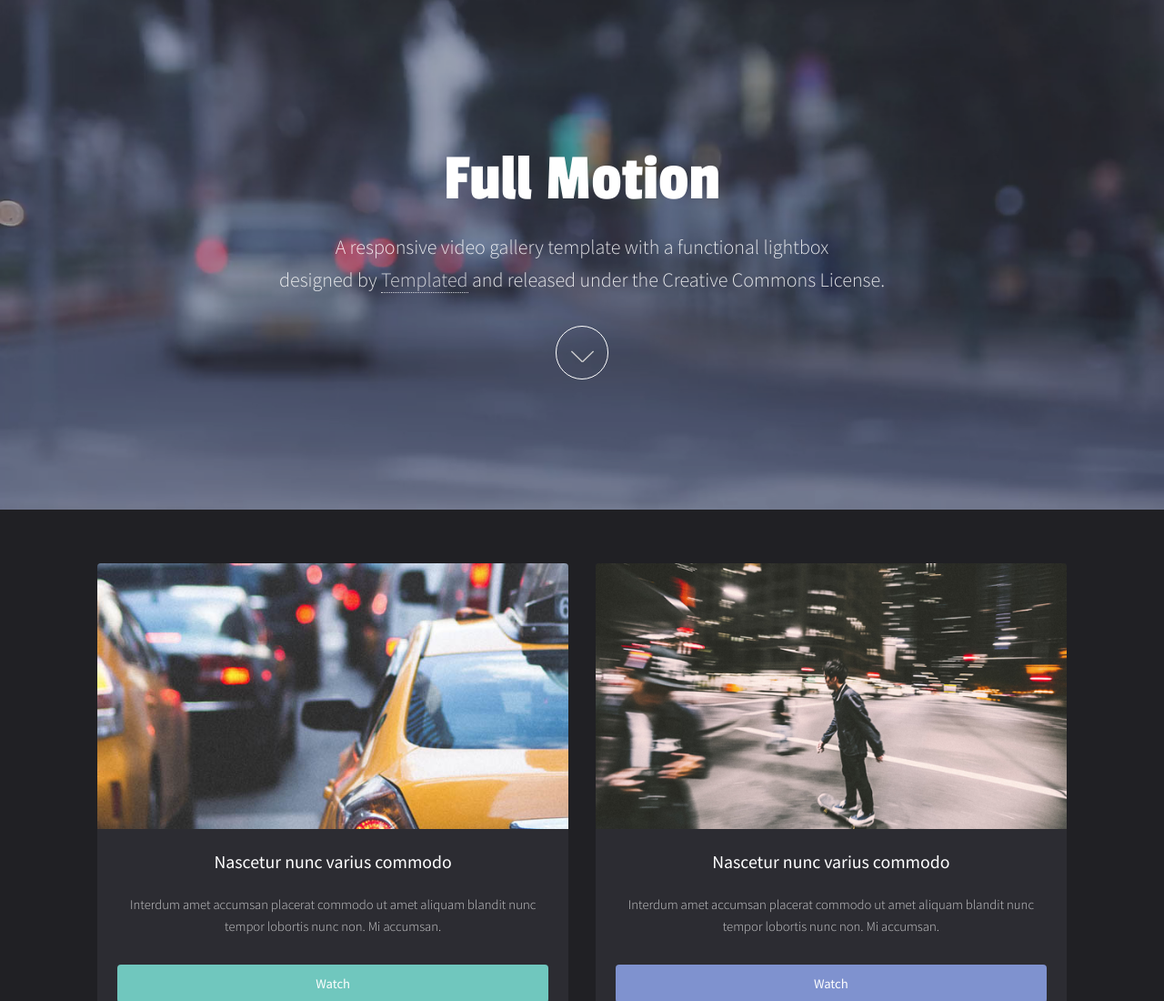
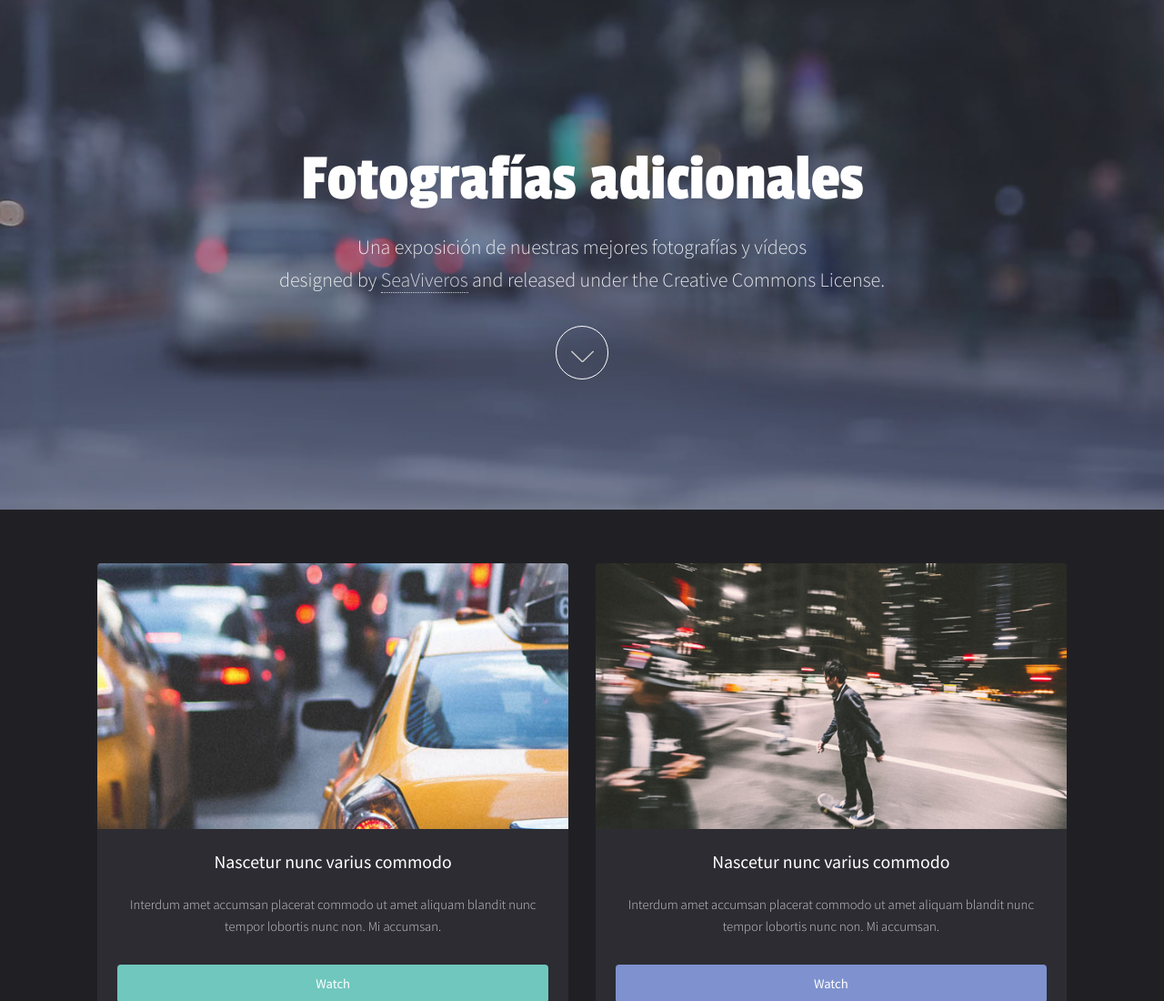
Before and after one commit to AntonioS813/HTML-TIC, a plain HTML site: page templated-fullmotion/galeria.html in a window 1280 px wide. Shown: the top 1100 px of the page at 91% size. Drawn offline with Linux system fonts and the light colour scheme.

Commit message:
Navegacion entre plantillas

```diff
--- a/templated-fullmotion/galeria.html
+++ b/templated-fullmotion/galeria.html
@@ -22,9 +22,9 @@
 				<section id="banner" data-video="images/banner">
 					<div class="inner">
 						<header>
-							<h1>Full Motion</h1>
-							<p>A responsive video gallery template with a functional lightbox<br />
-							designed by <a href="https://templated.co/">Templated</a> and released under the Creative Commons License.</p>
+							<h1>Fotografías adicionales</h1>
+							<p>Una exposición de nuestras mejores fotografías y vídeos<br />
+							designed by <a href="/home/antonio/Escritorio/Desarrollo/HTML-TIC/index.html">SeaViveros</a> and released under the Creative Commons License.</p>
 						</header>
 						<a href="#main" class="more">Learn More</a>
 					</div>
```
Also changed, not shown: index.html (+2 -2 lines).
